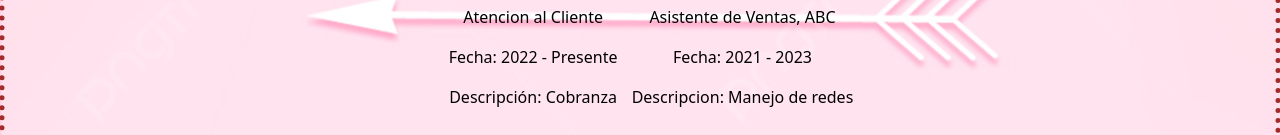
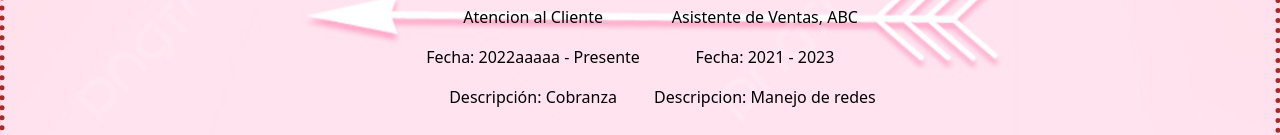
Before and after one commit to Ireneus-idk/MiPrimerRepo, a plain HTML site: page Curriculum Entrega 2/index1.html in a window 1280 px wide. Shown: the part 441-576 px from the top of the page. Drawn offline with Linux system fonts and the light colour scheme.

Commit message:
cambio de prueba

```diff
--- a/Curriculum Entrega 2/index1.html
+++ b/Curriculum Entrega 2/index1.html
@@ -19,8 +19,8 @@
   <h2>Experiencia Laboral</h2>
   <ul>
     <li>
-      <p>Atencion al Cliente </p>
-      <p>Fecha: 2022 - Presente</p>
+      <p>Atencion al Cliente</p>
+      <p>Fecha: 2022aaaaa - Presente</p>
       <p>Descripción: Cobranza</p>
     </li>
     <li>
```
